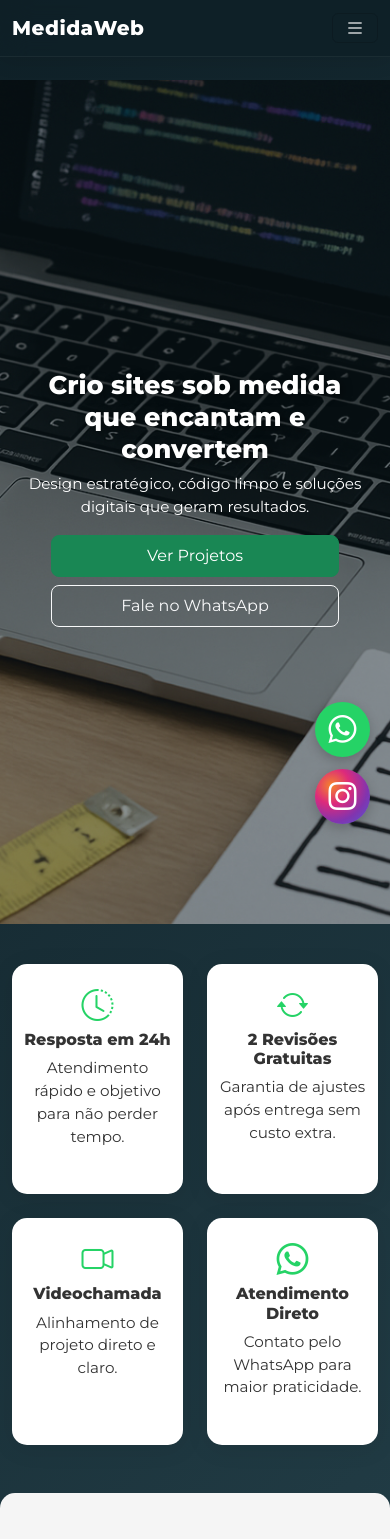
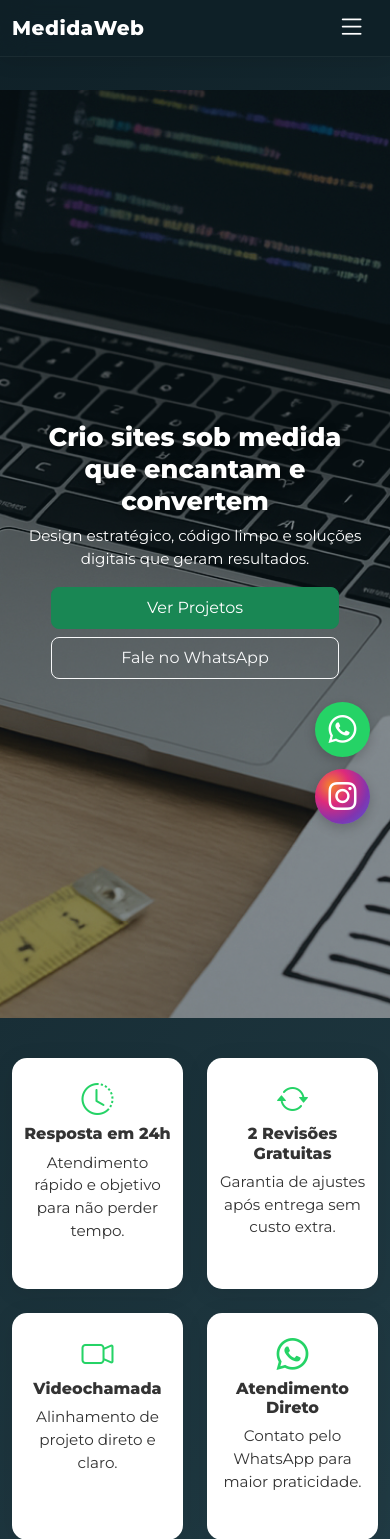
Before and after one commit to VitorGoldner/site_inst_meu, a Flask app: page / in a window 390 px wide. Shown: the top 1539 px of the page. Run offline with Flask 3, Linux system fonts and the light colour scheme.

Commit message:
atualiza base.html - melhorias mobile

```diff
--- a/templates/base.html
+++ b/templates/base.html
@@ -135,6 +135,30 @@
             .gallery img {
                 height: 220px;
             }
+
+            /* 🔹 Melhorias mobile refinadas */
+            .hero-section {
+                min-height: 110dvh;
+                background-size: contain;
+                background-position: center center;
+                background-color: #0f2027;
+                background-repeat: no-repeat;
+            }
+
+            .navbar-toggler {
+                border: none;
+                font-size: 1.8rem;
+            }
+
+            .navbar-collapse {
+                background: rgba(15,32,39,0.95);
+                border-radius: 10px;
+                padding: 1rem;
+            }
+
+            .site-wrapper {
+                padding-top: 90px;
+            }
         }
     </style>
 </head>
```
